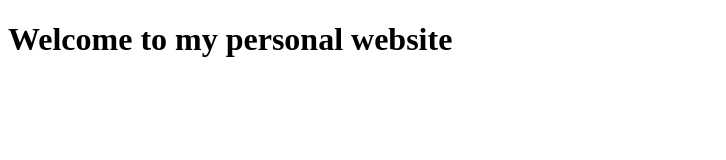
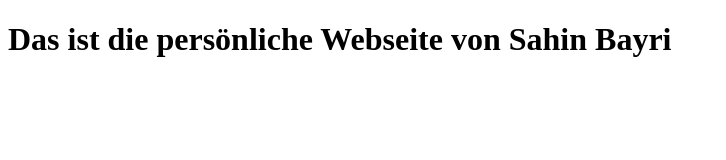
Before and after one commit to mfatihy70/sahinbayri, a plain HTML site: page index.html in a window 1280 px wide. Shown: the whole page, without its empty margins (0-726 px from the left). Drawn offline with Linux system fonts and the light colour scheme.

Commit message:
Update heading text in index.html

```diff
--- a/index.html
+++ b/index.html
@@ -6,6 +6,6 @@
     <title>Sahin Bayri</title>
 </head>
 <body>
-  <h1>Welcome to my personal website</h1>
+  <h1>Das ist die persönliche Webseite von Sahin Bayri</h1>
 </body>
 </html>
```
